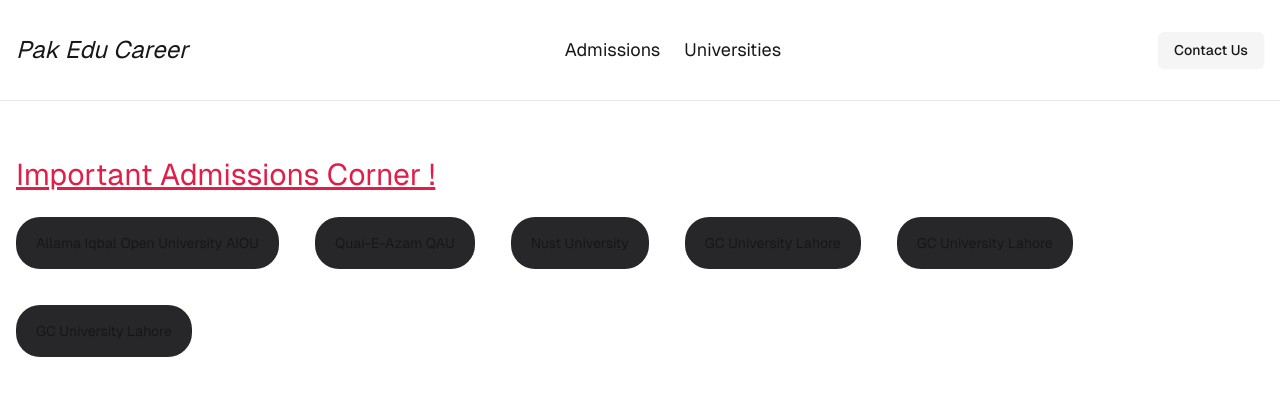
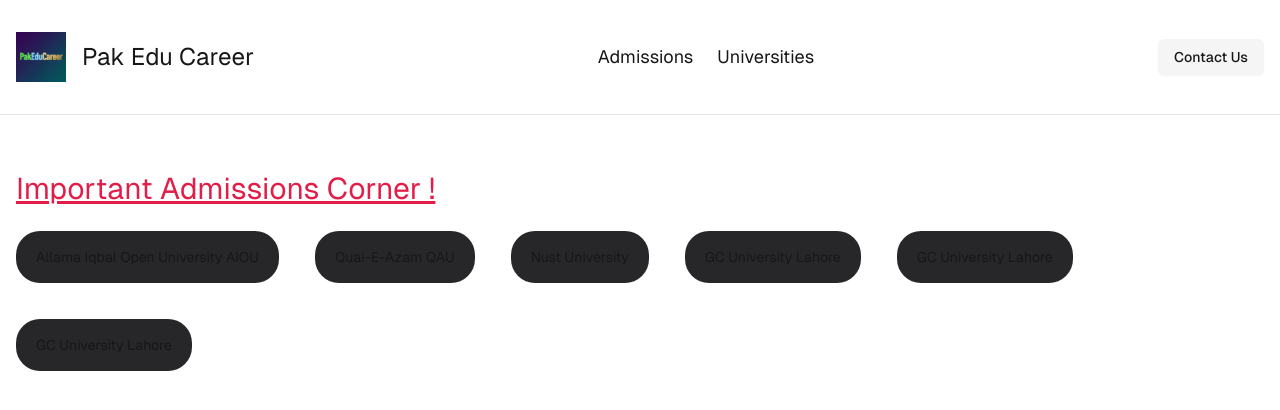
Before and after one commit to ahmed0234/Pak-Educ-Career-Website, a Next.js app: page / in a window 1280 px wide. Shown: the top 410 px of the page. Built offline with nearby package versions, Linux system fonts and the light colour scheme.

Commit message:
Logo Navbar

```diff
--- a/Componentss/Navbar.tsx
+++ b/Componentss/Navbar.tsx
@@ -9,16 +9,21 @@
   DropdownMenuTrigger,
 } from "@/components/ui/dropdown-menu";
 import { AlignJustify } from "lucide-react";
+import Image from "next/image";
 import Link from "next/link";
 import { useState } from "react";
+
 const Navbar = () => {
   const [open, setopen] = useState(false);
   return (
     <>
       <div className="container border-b Navbar font-[family-name:var(--font-geist-sans)] flex justify-between items-center px-4 py-8">
-        <h1 className="text-2xl italic">
-          <Link href={"/"}>Pak Edu Career</Link>{" "}
-        </h1>
+        <div className="flex  items-center justify-center gap-4">
+        <Image src={'/logo.png'} alt="Logo" width={50} height={50}/>
+          <h1 className="text-2xl ">
+            <Link href={"/"}>Pak Edu Career</Link>{" "}
+          </h1>
+        </div>
         <AlignJustify
           className="cursor-pointer md:hidden"
           onClick={() => setopen(!open)}
```
Also changed, not shown: public/logo.png (added).
